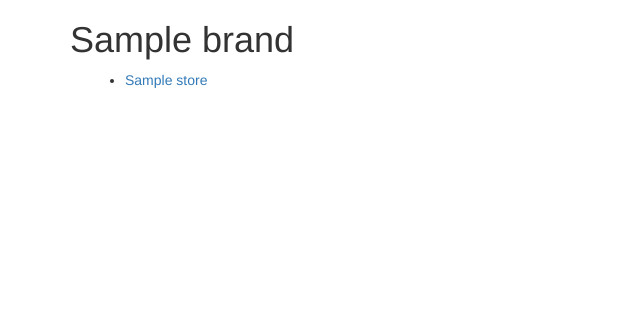
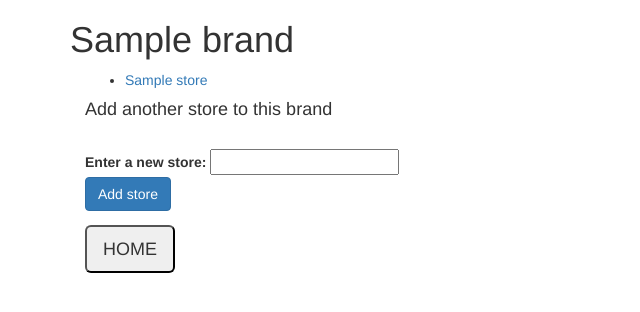
Before and after one commit to kevintokheim/Shoe_Store, a PHP site: template views/brand.html.twig in a window 1280 px wide. Shown: the top 312 px of the page, without its empty margins (0-640 px from the left). Run offline with PHP 8.4, Linux system fonts and the light colour scheme; the template is opened without the code that fills it: most values are stand-ins (such as "Sample title", 1, 10 or a date in 2020); some libraries are stand-ins or nearby versions.

Commit message:
add route for user to add a store to the brand page and for the user to delete all stores.

```diff
--- a/views/brand.html.twig
+++ b/views/brand.html.twig
@@ -20,6 +20,20 @@
                     </ul>
                 {% endif %}
 
+                <h4>Add another store to this brand</h4>
+                <br>
+                <form action = '/brand/{{ brand.getId }}/add_store' method = 'post'>
+                    <input id = 'store_name' name = 'store_name' type = 'hidden' value = '{{ brand.getId }}'>
+                    <label for = 'store_name'>Enter a new store:</label>
+                    <input id = 'store_name' name = 'store_name' type = 'text'>
+                    <br>
+                    <button type ='submit' class = 'btn btn-primary btn-md'>Add store</button>
+                </form>
+
+                <form action = '/'>
+                    <button type = 'submit' class = 'btn-lg'>HOME</button>
+                </form>
+
             </div>
 
         </div>
```
Also changed, not shown: app/app.php (+17 -0 lines).
